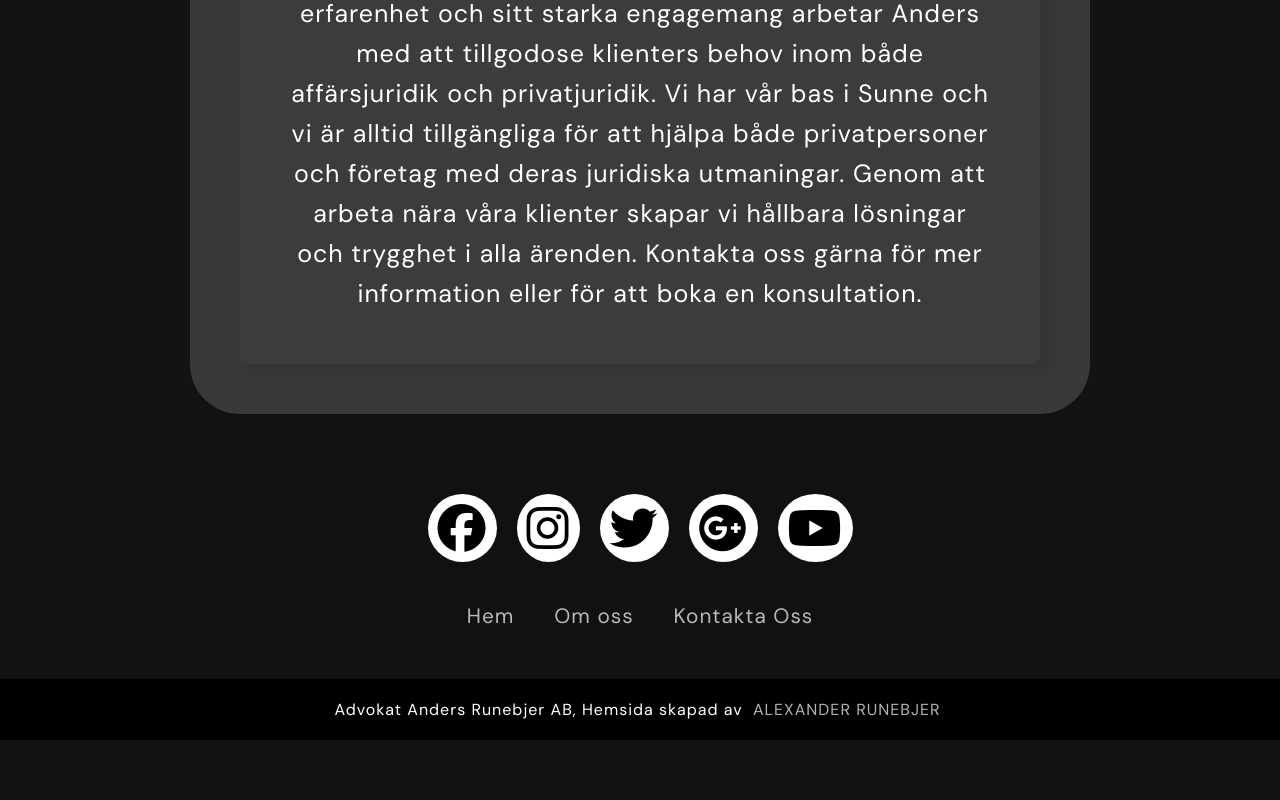
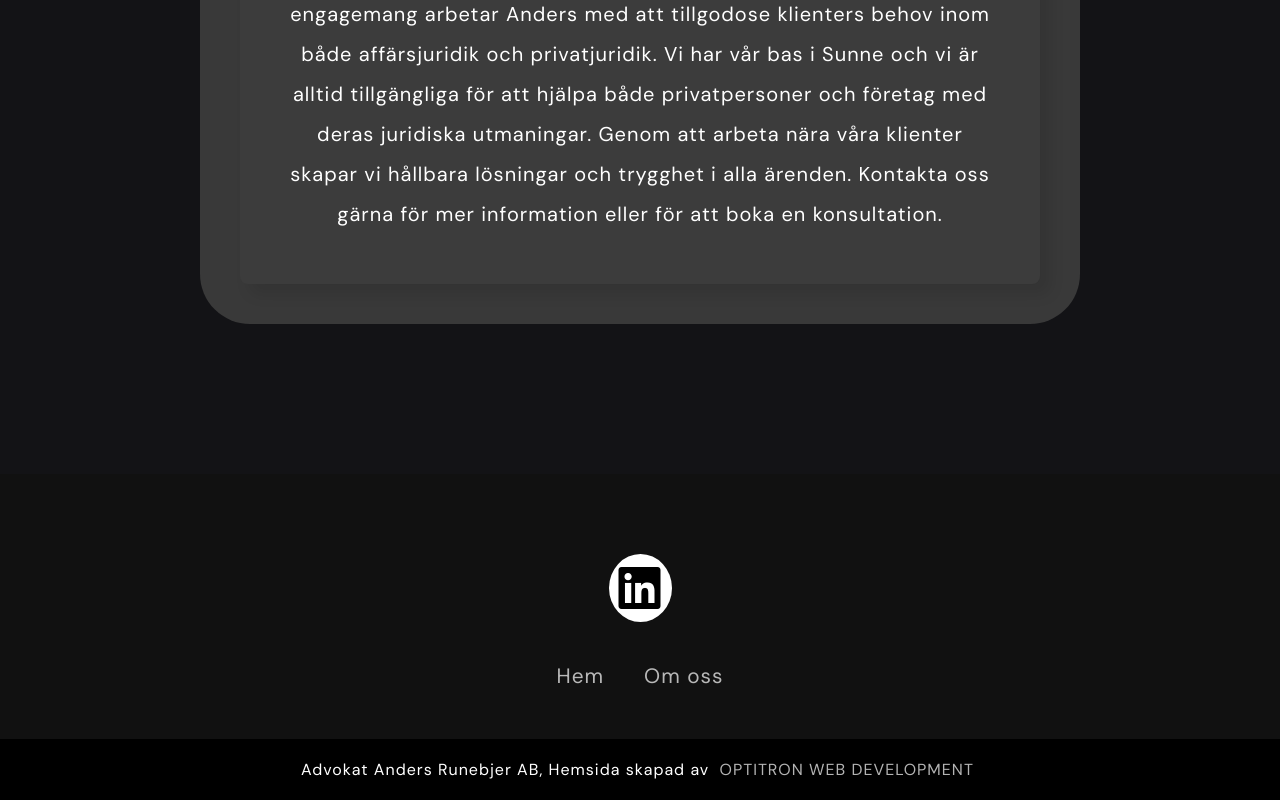
Before and after one commit to Astor1496/andersrunebjer2, a plain HTML site: page pages/about.html in a window 1280 px wide. Shown: the part 394-1194 px from the top of the page. Before the commit the page ends 1134 px from the top, so only its background shows below. Drawn offline with Linux system fonts and the light colour scheme; a web font is replaced by a local one.

Commit message:
VISNING KLAR FÖR

```diff
--- a/pages/about.html
+++ b/pages/about.html
@@ -31,22 +31,18 @@
     <footer>
       <div class="footerContainer">
           <div class="socialIcons">
-              <a href=""><i class="fa-brands fa-facebook"></i></a>
-              <a href=""><i class="fa-brands fa-instagram"></i></a>
-              <a href=""><i class="fa-brands fa-twitter"></i></a>
-              <a href=""><i class="fa-brands fa-google-plus"></i></a>
-              <a href=""><i class="fa-brands fa-youtube"></i></a>
+              <a target="_blank" href="https://www.linkedin.com/in/anders-runebjer-26a3b868/?originalSubdomain=se"><i class="fa-brands fa-linkedin"></i></a>
           </div>
           <div class="footerNav">
               <ul><li><a href="index.html">Hem</a></li>
-                  <li><a href="pages/about.html">Om oss</a></li>
-                  <li><a href="pages/contactus.html">Kontakta Oss</a></li>
+                  <li><a href="about.html">Om oss</a></li>
               </ul>
           </div>
 
+
       </div>
       <div class="footerBottom">
-          <p>Advokat Anders Runebjer AB, Hemsida skapad av <span class="designer">Alexander Runebjer</span></p>
+          <p>Advokat Anders Runebjer AB, Hemsida skapad av <span class="designer">Optitron Web Development</span></p>
       </div>
   </footer>
 </body>
--- a/styles.css
+++ b/styles.css
@@ -312,9 +312,11 @@ header ul li a:hover {
 
 #about-content {
   background: rgb(57, 57, 57);
-  padding: 50px;
+  padding: 40px;
   border-radius: 50px;
   transition: 0.6s;
+  margin-top: 150px;
+  margin-bottom: 150px;
 }
 
 #about-content:hover{
@@ -331,7 +333,7 @@ header ul li a:hover {
 }
 
 #about-us__text {
-  font-size: 25px; /* Fixed font size */
+  font-size: 20px; /* Fixed font size */
   max-width: 800px; /* Increased max width for smaller screens */
   background: rgb(60, 60, 60); /* Background color */
   border-radius: 8px; /* Rounded corners */
@@ -435,7 +437,8 @@ footer{
 
 .section {
   color: white;
-  height: 50vh;
+  height: 100vh;
+  margin-top: ;
 }
 
 .services {
```
Also changed, not shown: pages/contactus.html (+2 -3 lines), pages/services.html (+3 -7 lines).
